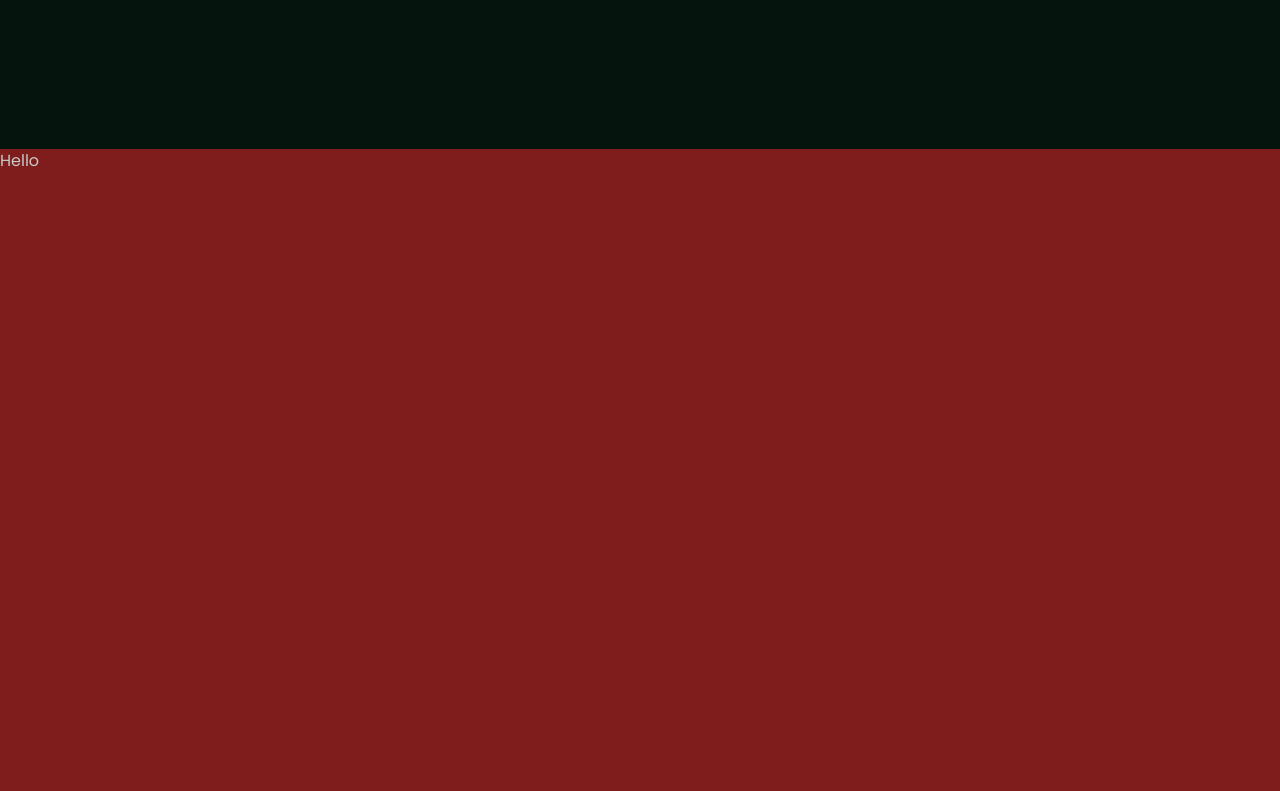
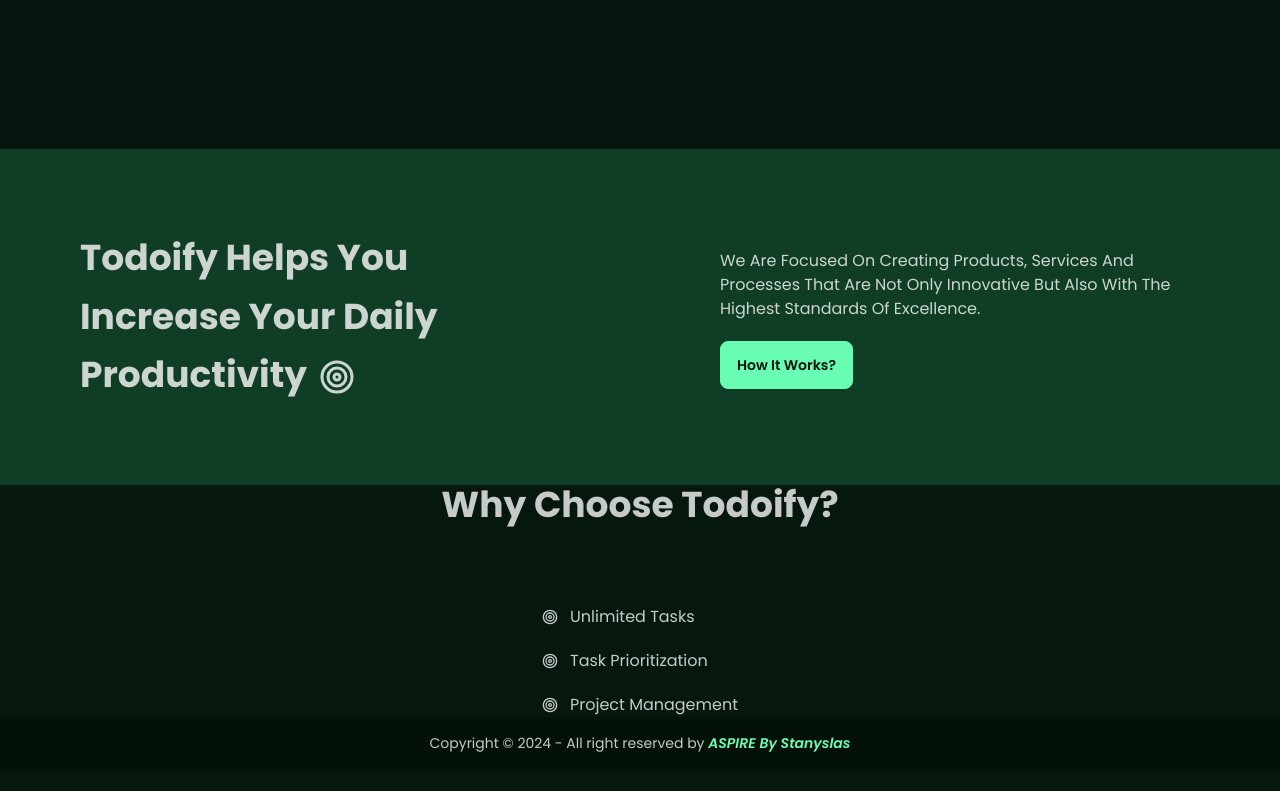
Before and after one commit to Stanyslas250/Todoify, a React (Vite) app in the folder frontend/: page / in a window 1280 px wide. Shown: the part 719-1510 px from the top of the page. After the commit the page ends 1488 px from the top, so only its background shows below. Built offline with nearby package versions, Linux system fonts and the light colour scheme.

Commit message:
Welcome page design: I've added the footer and two other sections

```diff
--- a/frontend/src/components/Navbar.jsx
+++ b/frontend/src/components/Navbar.jsx
@@ -37,7 +37,7 @@ export default function Navbar({ className }) {
           </div>
           <ul
             tabIndex={0}
-            className="menu menu-sm dropdown-content bg-base-100 rounded-box z-[1] mt-3 w-52 p-2 shadow"
+            className="menu menu-sm dropdown-content bg-base-100 rounded-box z-[1] mt-3 w-52 p-2 shadow "
           >
             <li>
               <a>Item 1</a>
@@ -47,6 +47,15 @@ export default function Navbar({ className }) {
             </li>
             <li>
               <a>Item 3</a>
+            </li>
+            <li className="gap-3 mt-3">
+              <Link className="btn btn-outline btn-primary" to={"/signup"}>
+                Open your account
+              </Link>
+              <Link className="btn btn-primary flex items-center" to={"/login"}>
+                Signin
+                <LuArrowRightToLine />
+              </Link>
             </li>
           </ul>
         </div>
@@ -67,15 +76,15 @@ export default function Navbar({ className }) {
             <a>Item 2</a>
           </li>
           <li>
-            <a>Item 3</a>
+            <a>Item 4</a>
           </li>
         </ul>
       </div>
       <div className="navbar-end">
-        <div className="flex gap-1">
+        <div className="flex gap-1 invisible lg:visible">
           <a
             href="http://github.com/stanyslas250"
-            className="btn btn-square text-xl text-primary"
+            className="btn btn-square text-xl text-primary "
           >
             <LuGithub />
           </a>
--- a/frontend/src/components/TextDecoration.jsx
+++ b/frontend/src/components/TextDecoration.jsx
@@ -2,7 +2,7 @@ import { RoughNotation, RoughNotationGroup } from "react-rough-notation";
 
 export function TextAnimatedDecoration({ children }) {
   return (
-    <RoughNotation type="underline" show={true}>
+    <RoughNotation type="underline" color="#03964d" show={true}>
       {children}
     </RoughNotation>
   );
--- a/frontend/src/views/WelcomeHome.jsx
+++ b/frontend/src/views/WelcomeHome.jsx
@@ -2,19 +2,72 @@ import React from "react";
 import { Link } from "react-router-dom";
 import Navbar from "../components/Navbar";
 import HeroSection from "../components/HeroSection";
+import { LuTarget } from "react-icons/lu";
 
 function WelcomeHome() {
   return (
-    <div className="bg-base-100 min-h-screen">
+    <div className="bg-base-100 min-h-screen ">
       {/* Navbar */}
       <Navbar className="navbar px-5 sticky top-0 backdrop-blur-md bg-base-300/30" />
       {/* Hero */}
       <HeroSection className="flex flex-col justify-evenly items-center bg-base-200 min-h-screen" />
 
-      {/* section */}
-      <section id="more_about_us" className="bg-red-900 min-h-screen">
-        Hello
+      {/* section 1*/}
+      <section id="more_about_us" className="w-screen flex min-h-fit">
+        <div className="bg-neutral text-neutral-content flex flex-col grow w-screen items-center lg:flex-row">
+          <div className="w-1/2 p-20">
+            <h1 className="font-bold leading-relaxed text-4xl static">
+              Todoify Helps You <br /> Increase Your Daily <br /> Productivity
+              <LuTarget className="inline-block ml-3" />
+            </h1>
+          </div>
+          <div className="w-1/2 p-20 h-full gap-2">
+            <p className="my-5">
+              We Are Focused On Creating Products, Services And Processes That
+              Are Not Only Innovative But Also With The Highest Standards Of
+              Excellence.
+            </p>
+            <button className="btn btn-primary">How It Works?</button>
+          </div>
+        </div>
       </section>
+
+      {/* section 2 */}
+
+      <section>
+        <div className="w-screen flex min-h-fit">
+          <div className="flex flex-col gap-20 text-center w-screen items-center">
+            <h2 className="font-bold text-4xl">Why Choose Todoify?</h2>
+            <div className="flex flex-col gap-5">
+              <div className="flex items-center">
+                <LuTarget className="inline-block mr-3" />
+                <p>Unlimited Tasks</p>
+              </div>
+              <div className="flex items-center">
+                <LuTarget className="inline-block mr-3" />
+                <p>Task Prioritization</p>
+              </div>
+              <div className="flex items-center">
+                <LuTarget className="inline-block mr-3" />
+                <p>Project Management</p>
+              </div>
+            </div>
+          </div>
+        </div>
+      </section>
+
+      {/* Footer */}
+      <footer className="footer footer-center bg-base-300 text-base-content p-4">
+        <aside>
+          <p>
+            Copyright © {new Date().getFullYear()} - All right reserved by
+            <span className="italic font-semibold text-primary">
+              {" "}
+              ASPIRE By Stanyslas
+            </span>
+          </p>
+        </aside>
+      </footer>
     </div>
   );
 }
```
Also changed, not shown: frontend/src/assets/laptop.jpg (added).
